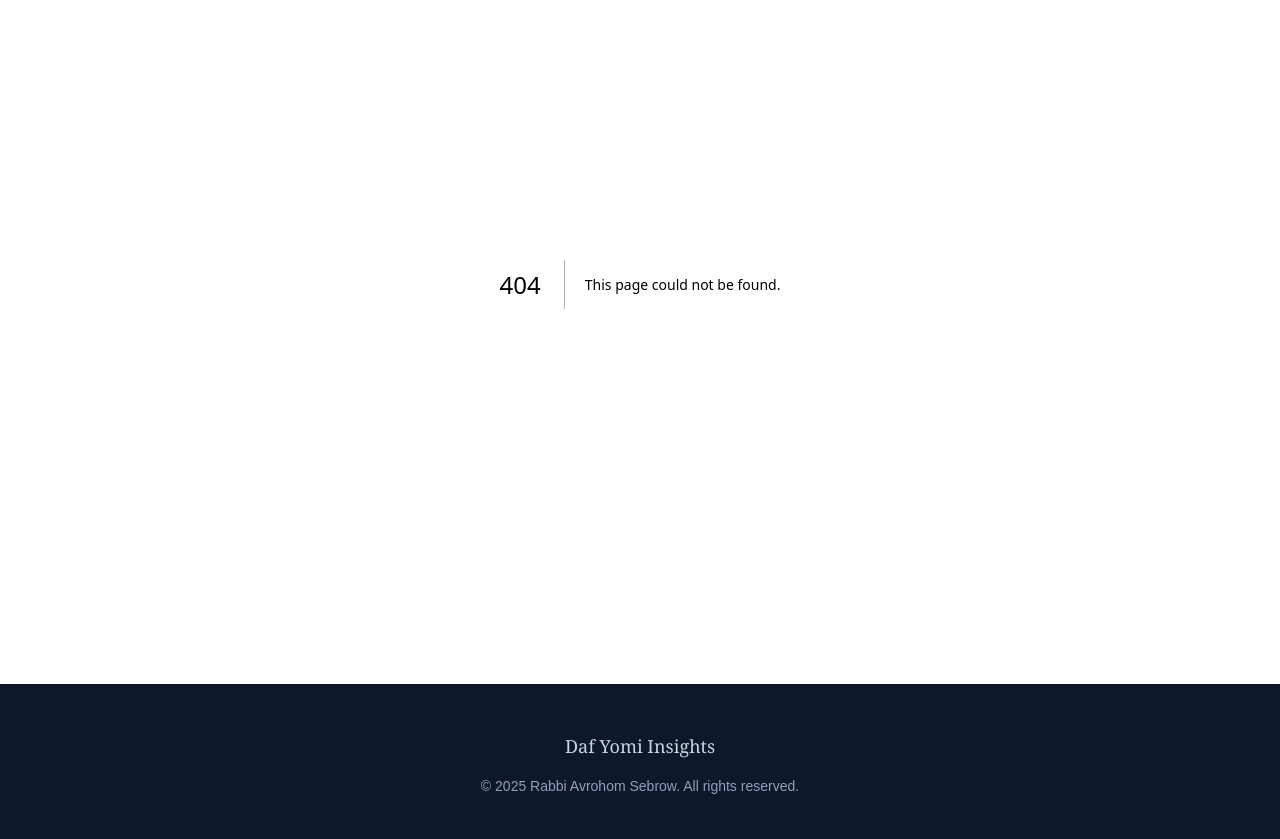
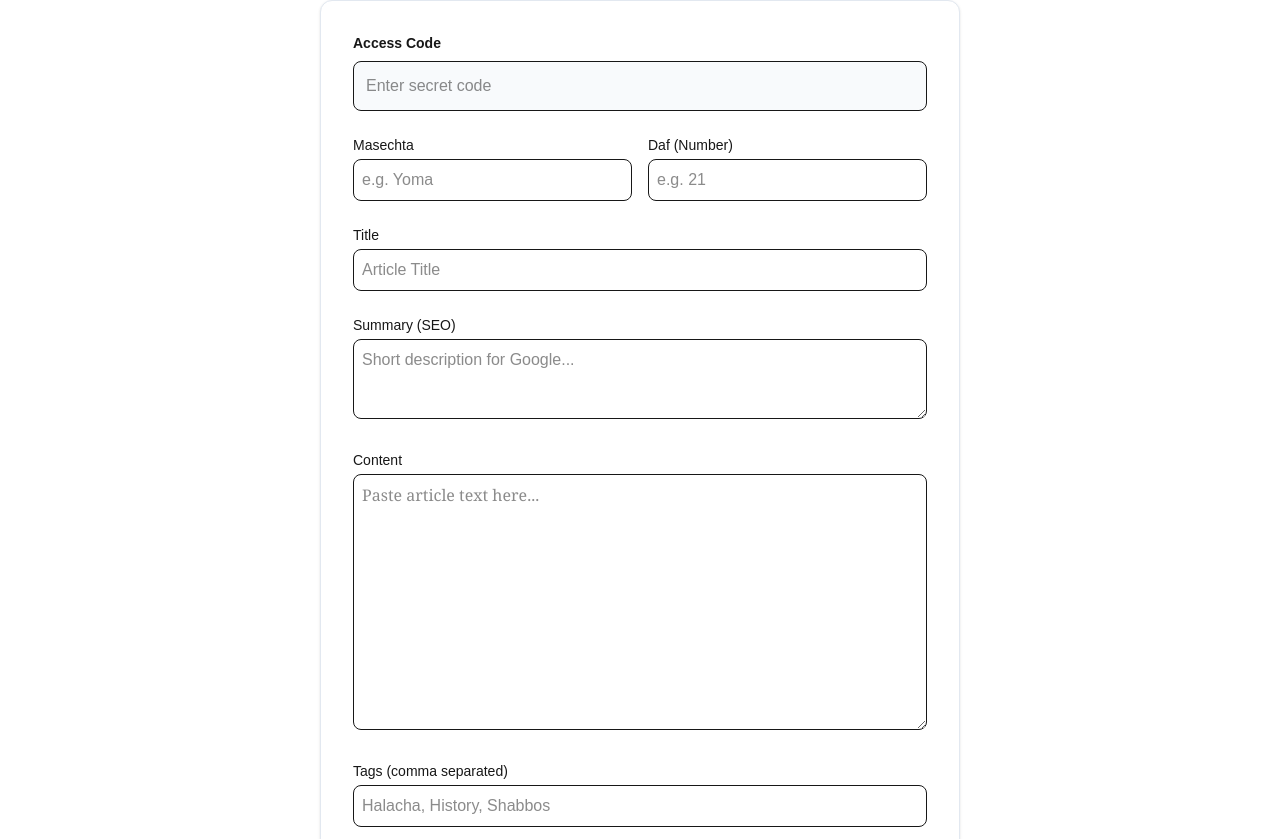
Before and after one commit to tehillasebrow/dafyomi-insights, a Next.js app: page /admin in a window 1280 px wide. Before the commit this address had no page. Shown: the part 181-1020 px from the top of the page. Built offline with nearby package versions, Linux system fonts and the light colour scheme; no server answers.

Commit message:
Added Admin Page

```diff
--- /dev/null
+++ b/app/admin/page.js
@@ -0,0 +1,168 @@
+'use client'
+
+import { useState } from 'react'
+import { supabase } from '@/app/lib/supabase'
+import { Save, Lock } from 'lucide-react'
+
+export default function AdminPage() {
+    const [loading, setLoading] = useState(false)
+    const [message, setMessage] = useState('')
+
+    // Form Data
+    const [accessCode, setAccessCode] = useState('')
+    const [formData, setFormData] = useState({
+        title: '',
+        masechta: '',
+        daf: '',
+        summary: '',
+        content: '',
+        tags: ''
+    })
+
+    const handleSubmit = async (e) => {
+        e.preventDefault()
+        setLoading(true)
+        setMessage('')
+
+        // 1. Simple Security Check (Change '1234' to whatever code you want)
+        if (accessCode !== '1234') {
+            setMessage('❌ Wrong Access Code')
+            setLoading(false)
+            return
+        }
+
+        // 2. Create the Slug automatically (e.g., "yoma-21-title")
+        const slug = `${formData.title.toLowerCase().replace(/[^a-z0-9]+/g, '-')}-${formData.masechta.toLowerCase()}-${formData.daf}`
+
+        // 3. Upload to Supabase
+        const { error } = await supabase
+            .from('articles')
+            .insert([{
+                title: formData.title,
+                masechta: formData.masechta,
+                daf: parseInt(formData.daf),
+                summary: formData.summary,
+                content: formData.content,
+                slug: slug,
+                tags: formData.tags.split(',').map(t => t.trim()) // Converts "tag1, tag2" to array
+            }])
+
+        if (error) {
+            setMessage(`❌ Error: ${error.message}`)
+        } else {
+            setMessage('✅ Article Published Successfully!')
+            // Clear form
+            setFormData({ title: '', masechta: '', daf: '', summary: '', content: '', tags: '' })
+        }
+        setLoading(false)
+    }
+
+    return (
+        <div className="max-w-2xl mx-auto px-4 py-12">
+            <h1 className="text-3xl font-bold mb-8 flex items-center gap-2">
+                <Lock className="w-6 h-6 text-blue-600" />
+                Admin Upload
+            </h1>
+
+            <form onSubmit={handleSubmit} className="space-y-6 bg-white p-8 rounded-xl shadow-sm border border-slate-200">
+
+                {/* Security Field */}
+                <div>
+                    <label className="block text-sm font-bold mb-2">Access Code</label>
+                    <input
+                        type="password"
+                        value={accessCode}
+                        onChange={(e) => setAccessCode(e.target.value)}
+                        className="w-full p-3 border rounded-lg bg-slate-50"
+                        placeholder="Enter secret code"
+                        required
+                    />
+                </div>
+
+                <div className="grid grid-cols-2 gap-4">
+                    <div>
+                        <label className="block text-sm font-medium mb-1">Masechta</label>
+                        <input
+                            type="text"
+                            value={formData.masechta}
+                            onChange={(e) => setFormData({...formData, masechta: e.target.value})}
+                            className="w-full p-2 border rounded-lg"
+                            placeholder="e.g. Yoma"
+                            required
+                        />
+                    </div>
+                    <div>
+                        <label className="block text-sm font-medium mb-1">Daf (Number)</label>
+                        <input
+                            type="number"
+                            value={formData.daf}
+                            onChange={(e) => setFormData({...formData, daf: e.target.value})}
+                            className="w-full p-2 border rounded-lg"
+                            placeholder="e.g. 21"
+                            required
+                        />
+                    </div>
+                </div>
+
+                <div>
+                    <label className="block text-sm font-medium mb-1">Title</label>
+                    <input
+                        type="text"
+                        value={formData.title}
+                        onChange={(e) => setFormData({...formData, title: e.target.value})}
+                        className="w-full p-2 border rounded-lg"
+                        placeholder="Article Title"
+                        required
+                    />
+                </div>
+
+                <div>
+                    <label className="block text-sm font-medium mb-1">Summary (SEO)</label>
+                    <textarea
+                        value={formData.summary}
+                        onChange={(e) => setFormData({...formData, summary: e.target.value})}
+                        className="w-full p-2 border rounded-lg h-20"
+                        placeholder="Short description for Google..."
+                        required
+                    />
+                </div>
+
+                <div>
+                    <label className="block text-sm font-medium mb-1">Content</label>
+                    <textarea
+                        value={formData.content}
+                        onChange={(e) => setFormData({...formData, content: e.target.value})}
+                        className="w-full p-2 border rounded-lg h-64 font-serif"
+                        placeholder="Paste article text here..."
+                        required
+                    />
+                </div>
+
+                <div>
+                    <label className="block text-sm font-medium mb-1">Tags (comma separated)</label>
+                    <input
+                        type="text"
+                        value={formData.tags}
+                        onChange={(e) => setFormData({...formData, tags: e.target.value})}
+                        className="w-full p-2 border rounded-lg"
+                        placeholder="Halacha, History, Shabbos"
+                    />
+                </div>
+
+                <button
+                    type="submit"
+                    disabled={loading}
+                    className="w-full bg-blue-600 text-white py-3 rounded-lg font-bold hover:bg-blue-700 transition flex items-center justify-center gap-2"
+                >
+                    {loading ? 'Uploading...' : <><Save className="w-4 h-4" /> Publish Article</>}
+                </button>
+
+                {message && (
+                    <div className={`p-4 rounded-lg text-center font-bold ${message.includes('Error') || message.includes('Wrong') ? 'bg-red-50 text-red-600' : 'bg-green-50 text-green-600'}`}>
+                        {message}
+                    </div>
+                )}
+            </form>
+        </div>
+    )
+}
```
